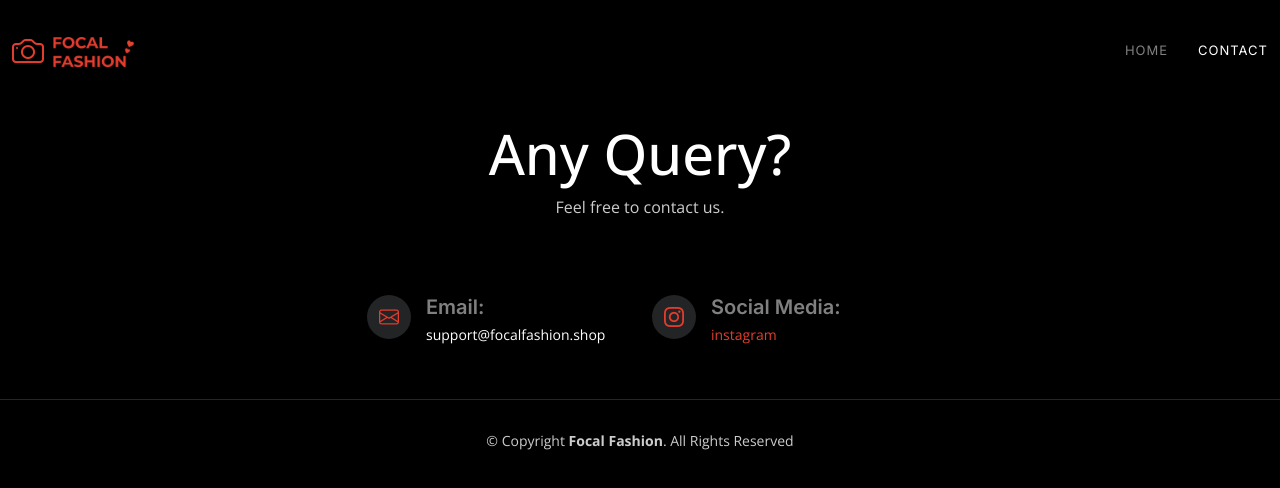
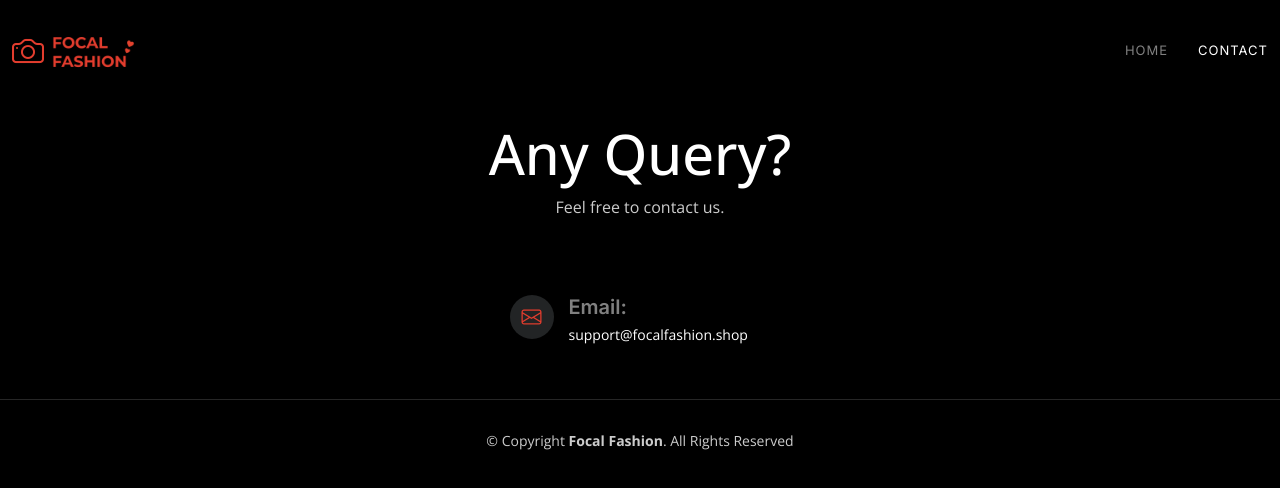
Before and after one commit to focalfashion/focalfashion.github.io, a plain HTML site: page contact.html in a window 1280 px wide. Drawn offline with nearby package versions, Linux system fonts and the light colour scheme.

Commit message:
remove insta

```diff
--- a/contact.html
+++ b/contact.html
@@ -114,16 +114,7 @@
             </div>
           </div><!-- End Info Item -->
 
-          <div class="col-lg-3">
-            <div class="info-item d-flex">
-              <i class="bi bi-instagram flex-shrink-0"></i>
-              <div>
-                <h4>Social Media:</h4>
-                <p><a href="https://www.instagram.com/focalfashion_/" class="instagram"> instagram</a>
-                </p>
-              </div>
-            </div>
-          </div>
+
 
 
 
```
